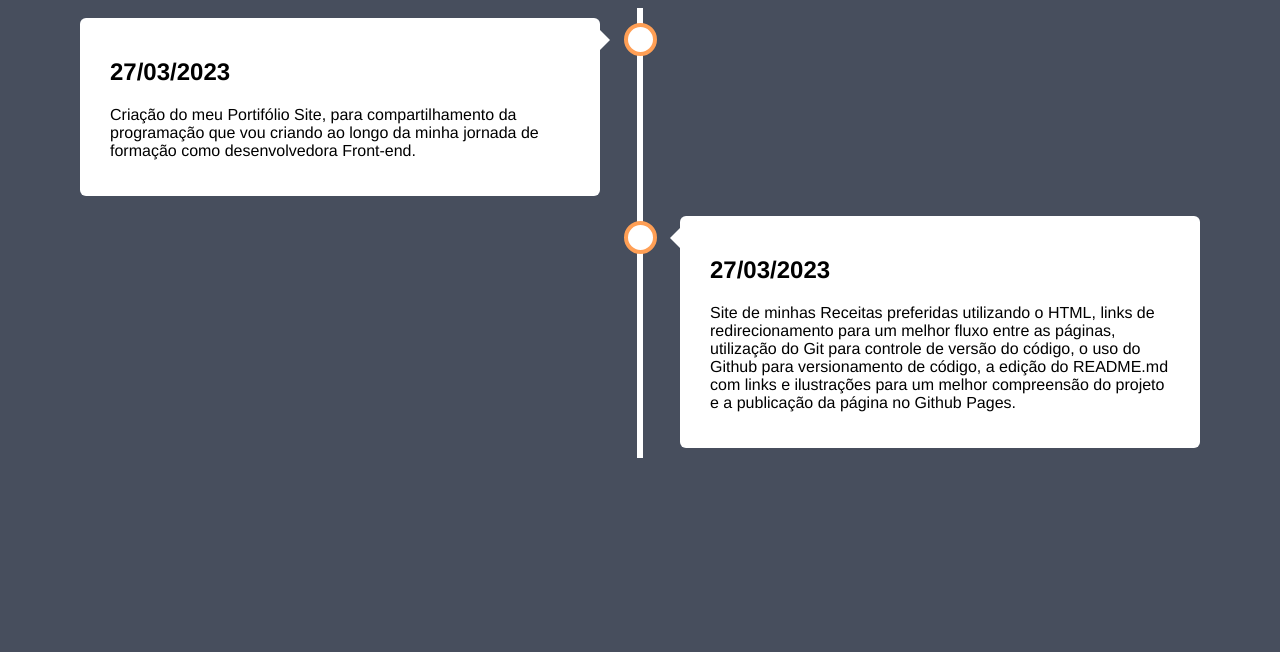
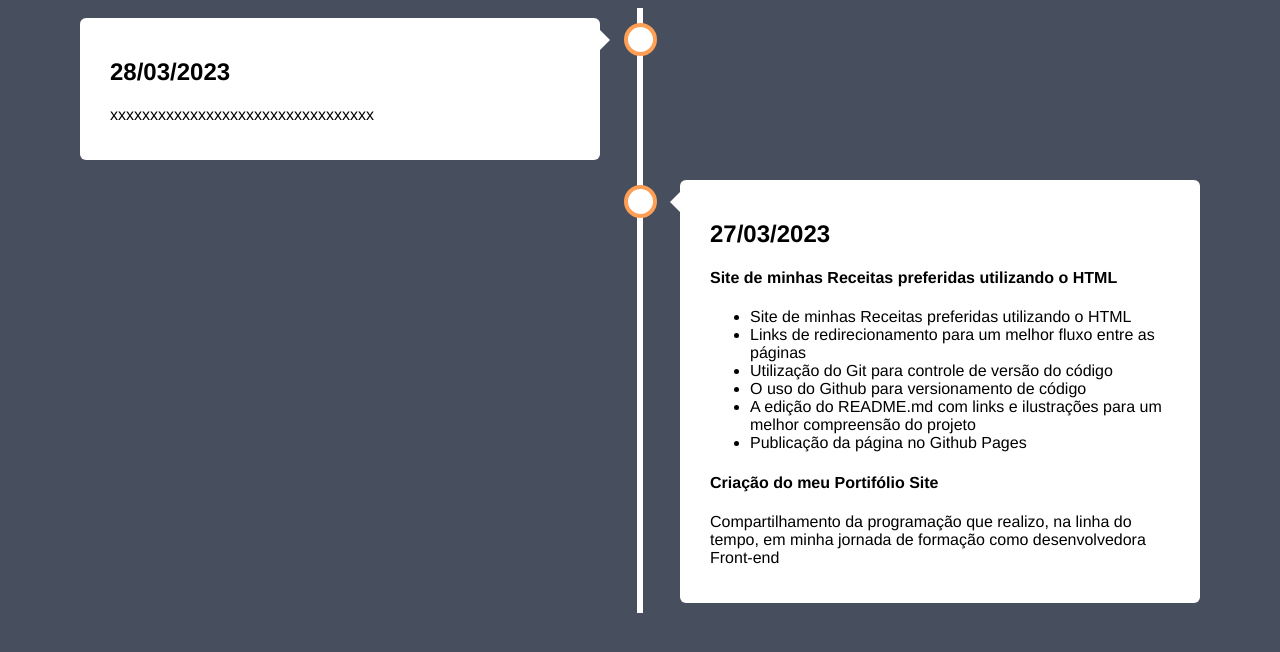
Before and after one commit to Renata-Moreno/MyPortifolioSite, a plain HTML site: page index.html in a window 1280 px wide. Drawn offline with Linux system fonts and the light colour scheme.

Commit message:
edição de listas na timeline

```diff
--- a/index.html
+++ b/index.html
@@ -8,18 +8,26 @@
     <div class="timeline">
       <div class="container left">
         <div class="content">
-          <h2>27/03/2023</h2>
+          <h2>28/03/2023</h2>
           <p>
-            Criação do meu Portifólio Site, para compartilhamento da programação que vou criando ao longo da minha jornada de formação como desenvolvedora Front-end.
+            xxxxxxxxxxxxxxxxxxxxxxxxxxxxxxxxx
           </p>
         </div>
       </div>
       <div class="container right">
         <div class="content">
           <h2>27/03/2023</h2>
-          <p>
-            Site de minhas Receitas preferidas utilizando o HTML, links de redirecionamento para um melhor fluxo entre as páginas, utilização do Git para controle de versão do código, o uso do Github para versionamento de código, a edição do README.md com links e ilustrações para um melhor compreensão do projeto e a publicação da página no Github Pages.
-          </p>
+          <h4>Site de minhas Receitas preferidas utilizando o HTML</h4>
+            <ul>
+              <li>Site de minhas Receitas preferidas utilizando o HTML</li>
+              <li>Links de redirecionamento para um melhor fluxo entre as páginas</li>
+              <li>Utilização do Git para controle de versão do código</li>
+              <li>O uso do Github para versionamento de código</li>
+              <li>A edição do README.md com links e ilustrações para um melhor compreensão do projeto</li>
+              <li>Publicação da página no Github Pages</li>
+            </ul>
+          <h4>Criação do meu Portifólio Site</h4>
+            <p>Compartilhamento da programação que realizo, na linha do tempo, em minha jornada de formação como desenvolvedora Front-end</p>
         </div>
       </div>
     </div>
```
